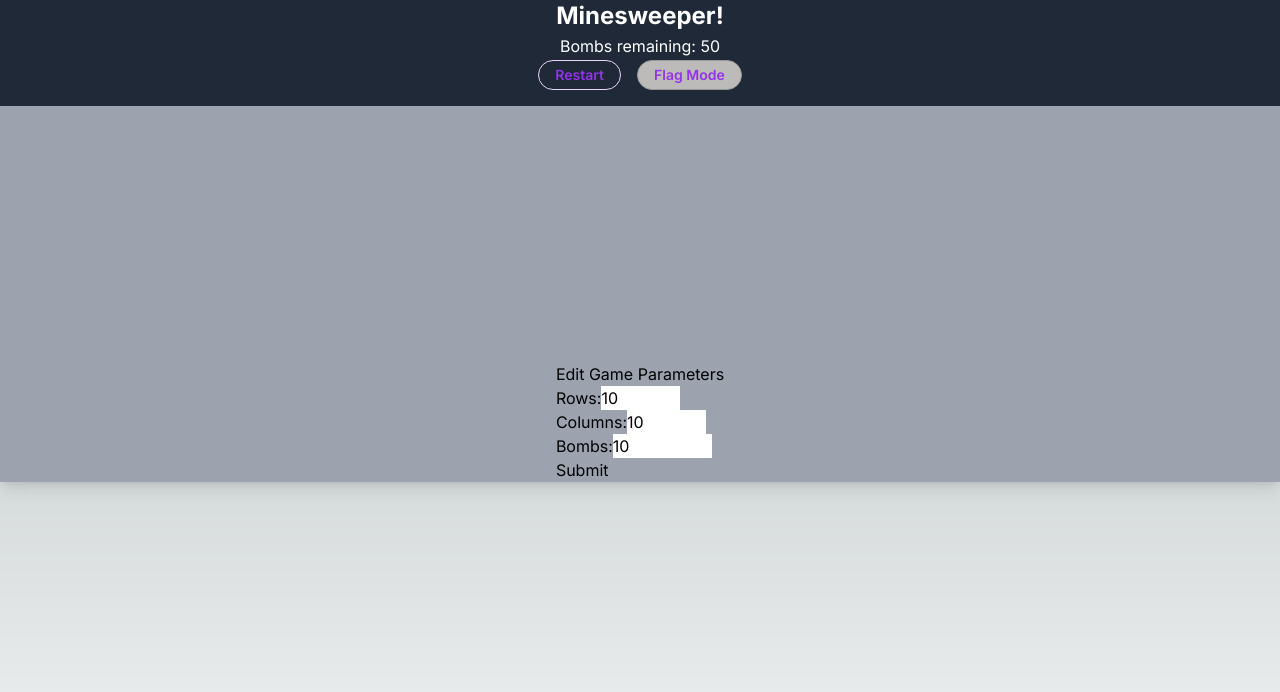
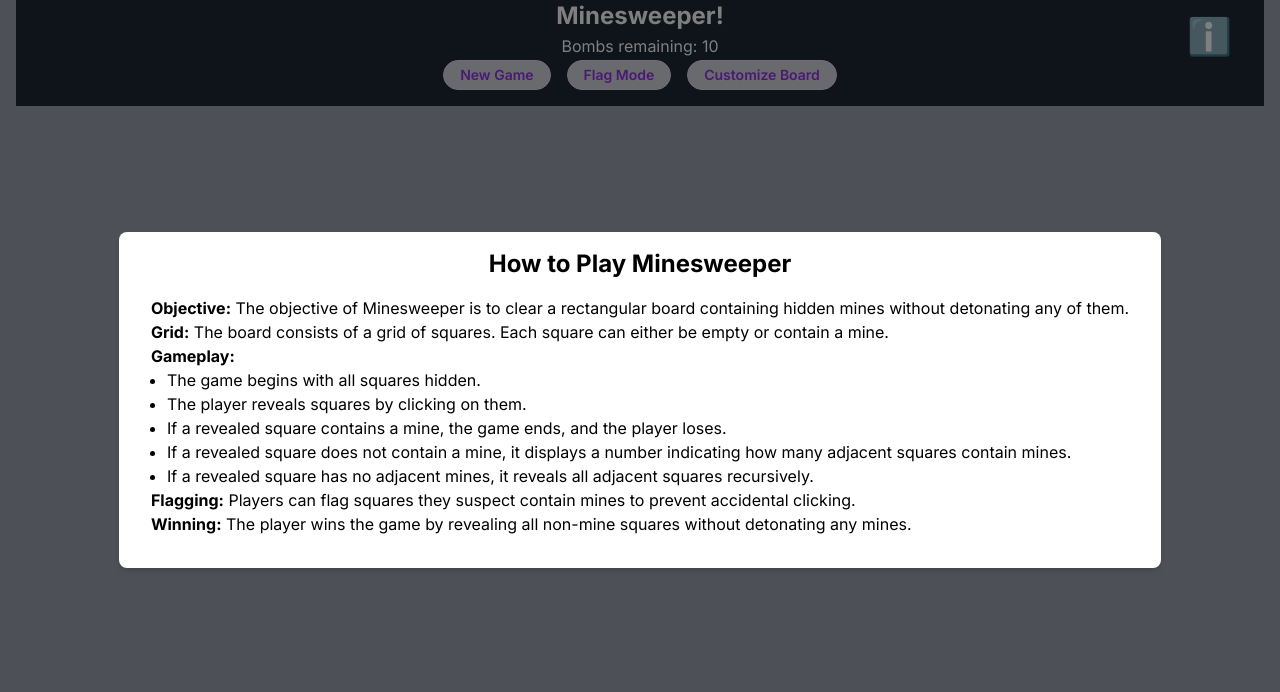
Before and after one commit to lo-maxwell/react-minesweeper, a Next.js app: page / in a window 1280 px wide. Shown: the top 692 px of the page. Built offline with nearby package versions, Linux system fonts and the light colour scheme.

Commit message:
added various ui

```diff
--- a/app/Board.tsx
+++ b/app/Board.tsx
@@ -58,7 +58,7 @@ export function Board({width, height, numBombs, squares, handleLeftClick, handle
     return (
       <>
       {rows.map((row) => (
-        <div className="board-row" key={row}>
+        <div className="board-row flex" key={row}>
           {cols.map((col) => {
             const index = row * width + col;
             return (<Square
--- a/app/Config.tsx
+++ b/app/Config.tsx
@@ -1,9 +1,9 @@
-import React from 'react'
+import React, { useEffect } from 'react'
 
 type inputChangeHandler = (e: React.ChangeEvent<HTMLInputElement>) => void;
 type submitHandler = (e: React.FormEvent<HTMLFormElement>) => void;
 
-function GameConfigForm({formData, handleInputChange, handleSubmit}: {formData: {rows: string, cols: string, numBombs: string}, handleInputChange: inputChangeHandler, handleSubmit: submitHandler}) {
+function GameConfigForm({formData, setFormData, handleInputChange, handleSubmit, showForm, setShowForm, originalForm}: {formData: {rows: string, cols: string, numBombs: string}, setFormData: Function, handleInputChange: inputChangeHandler, handleSubmit: submitHandler, showForm: boolean, setShowForm: Function, originalForm: {rows: string, cols: string, numBombs: string}}) {
 	function renderConfigInput({inputType, inputID, inputName, inputValue, minValue, maxValue}: {inputType: string, inputID: string, inputName: string, inputValue: string, minValue: string, maxValue: string}) {
 		return (<input
 			type={inputType}
@@ -14,12 +14,44 @@ function GameConfigForm({formData, handleInputChange, handleSubmit}: {formData:
 			min={minValue}
 			max={maxValue}
 			step="1"
+			className="text-right mr-10"
+			style={{
+				WebkitAppearance: 'none',
+				MozAppearance: 'textfield',
+				margin: 0
+			}}
 	  	/>);
 	}
 
+	const handleClickOutside = (event: any) => {
+		const target = event.target as HTMLElement;
+		const configElement = document.querySelector('.config-form');
+		// console.log(target);
+		// console.log(configElement);
+		// Check if the click occurred outside the target element
+		if (configElement && !configElement.contains(target)) {
+			// console.log("outside");
+			setShowForm(false);
+			setFormData(originalForm);
+		}
+	  };
+
+	useEffect(() => {
+		// console.log("test");
+	// Add event listener when the component mounts
+	document.body.addEventListener('click', handleClickOutside);
+
+	// Remove event listener when the component unmounts
+	return () => {
+		// console.log("untest");
+		document.body.removeEventListener('click', handleClickOutside);
+	};
+	}, [showForm]); // Only re-run the effect if showForm changes
+
 	return (
 	  <form onSubmit={handleSubmit}>
-		<div>
+		<div className="max-w-xs flex flex-col">
+			<div className="flex justify-between">
 			<label htmlFor="rows">Rows:</label>
 			{renderConfigInput({
 				inputType: "number",
@@ -30,7 +62,7 @@ function GameConfigForm({formData, handleInputChange, handleSubmit}: {formData:
 				maxValue: "100"
 				})}
 			</div>
-		<div>
+			<div className="flex justify-between">
 			<label htmlFor="cols">Columns:</label>
 			{renderConfigInput({
 				inputType: "number",
@@ -41,7 +73,7 @@ function GameConfigForm({formData, handleInputChange, handleSubmit}: {formData:
 				maxValue: "100"
 				})}
 			</div>
-		<div>
+			<div className="flex justify-between">
 			<label htmlFor="numBombs">Bombs:</label>
 			{renderConfigInput({
 				inputType: "number",
@@ -52,21 +84,33 @@ function GameConfigForm({formData, handleInputChange, handleSubmit}: {formData:
 				maxValue: "10000"
 				})}
 			</div>
-		<button type="submit">Submit</button>
+		</div>
+		<div className="pt-4">
+			<button type="submit" className="bg-gray-300 px-4 py-1 text-sm text-purple-600 font-semibold rounded-full border border-purple-200 hover:text-white hover:bg-purple-600 hover:border-transparent focus:outline-none focus:ring-2 focus:ring-purple-600 focus:ring-offset-2">Submit</button>
+		</div>
 	  </form>
 	);
 
   }
 
-export function Config({formData, handleInputChange, handleSubmit}: any) {
+export function Config({formData, setFormData, handleInputChange, handleSubmit, showForm, setShowForm, originalForm, setOriginalForm}: any) {
 	return (
-		<div className="config">
-			<button>Edit Game Parameters</button>
+		<div className={`config fixed inset-0 flex items-center justify-center bg-black bg-opacity-50 ${showForm ? `` : `hidden`}`}>
+			<div className="config-form bg-white p-8 rounded-lg shadow-md justify-between items-center">
+				<div className="text-lg flex justify-center pb-4">
+				Edit Game Parameters
+				</div>
+
 			<GameConfigForm
 			formData={formData}
+			setFormData={setFormData}
 			handleInputChange={handleInputChange}
 			handleSubmit={handleSubmit}
+			showForm={showForm}
+			setShowForm={setShowForm}
+			originalForm={originalForm}
 			/>
+			</div>
 		</div>
 	);
 }
--- /dev/null
+++ b/app/InstructionPage.tsx
@@ -0,0 +1,47 @@
+import React, { useEffect } from 'react'
+
+export function InstructionPage({showInstructions, setShowInstructions}: {showInstructions: boolean, setShowInstructions: Function}) {
+	const handleClickOutside = (event: any) => {
+		const target = event.target as HTMLElement;
+		const configElement = document.querySelector('.instruction-page');
+		// console.log(target);
+		// console.log(configElement);
+		// Check if the click occurred outside the target element
+		if (configElement && !configElement.contains(target)) {
+			// console.log("outside");
+			setShowInstructions(false);
+		}
+	  };
+
+	useEffect(() => {
+		// console.log("test");
+	// Add event listener when the component mounts
+	document.body.addEventListener('click', handleClickOutside);
+
+	// Remove event listener when the component unmounts
+	return () => {
+		// console.log("untest");
+		document.body.removeEventListener('click', handleClickOutside);
+	};
+	}, [showInstructions]); // Only re-run the effect if showForm changes
+
+	return (
+		<div className={`${showInstructions ? `` : `hidden`} fixed inset-0 flex items-center justify-center bg-black bg-opacity-50 `}>
+			<div className="instruction-page bg-white pt-4 p-8 rounded-lg shadow-md justify-between items-center overflow-x-auto">
+			<div className="text-2xl font-bold text-center pb-4">How to Play Minesweeper</div>
+			<div><strong>Objective:</strong> The objective of Minesweeper is to clear a rectangular board containing hidden mines without detonating any of them.</div>
+			<div><strong>Grid:</strong> The board consists of a grid of squares. Each square can either be empty or contain a mine.</div>
+			<div><strong>Gameplay:</strong></div>
+			<ul className="list-disc ml-4">
+				<li>The game begins with all squares hidden.</li>
+				<li>The player reveals squares by clicking on them.</li>
+				<li>If a revealed square contains a mine, the game ends, and the player loses.</li>
+				<li>If a revealed square does not contain a mine, it displays a number indicating how many adjacent squares contain mines.</li>
+				<li>If a revealed square has no adjacent mines, it reveals all adjacent squares recursively.</li>
+			</ul>
+			<div><strong>Flagging:</strong> Players can flag squares they suspect contain mines to prevent accidental clicking.</div>
+			<div><strong>Winning:</strong> The player wins the game by revealing all non-mine squares without detonating any mines.</div>
+			</div>
+		</div>
+	);
+}
--- a/app/globals.css
+++ b/app/globals.css
@@ -46,7 +46,7 @@ h3 {
 }
 
 .flag-mode-off {
-  background: rgb(189, 186, 186);
+  background: rgb(186, 186, 186);
   border: 1px solid #999;
 }
 
--- a/app/page.tsx
+++ b/app/page.tsx
@@ -4,11 +4,12 @@
 import React, { useEffect, useState } from 'react';
 import { Config } from './Config';
 import { SquareType, DEFAULT_BOARD_SIZE, Board } from './Board';
+import { InstructionPage } from './InstructionPage';
 
 export default function Game() {
   const [width, setWidth] = useState(10);
   const [height, setHeight] = useState(10);
-  const [numBombs, setNumBombs] = useState(50);
+  const [numBombs, setNumBombs] = useState(10);
   const generateSquare = (): SquareType =>  ['Hidden', false, 0];
   const generateRow = (width: number) => ():  Array<SquareType> => Array(width).fill(0).map(generateSquare);
   // const initialSquares = new Array(height).fill(0).map(generateRow(width));
@@ -22,9 +23,17 @@ export default function Game() {
   const [squaresRevealed, setSquaresRevealed] = useState(0);
   const [numFlags, setNumFlags] = useState(0);
   let gameSetup = squaresRevealed===0;
+  const [showForm, setShowForm] = useState(false);
+  const [showInstructions, setShowInstructions] = useState(true);
 
   //Config Form
   const [formData, setFormData] = useState({
+    rows: String(DEFAULT_BOARD_SIZE),
+    cols: String(DEFAULT_BOARD_SIZE),
+    numBombs: String(DEFAULT_BOARD_SIZE)
+  });
+
+  const [originalFormData, setOriginalFormData] = useState({
     rows: String(DEFAULT_BOARD_SIZE),
     cols: String(DEFAULT_BOARD_SIZE),
     numBombs: String(DEFAULT_BOARD_SIZE)
@@ -46,6 +55,8 @@ export default function Game() {
     // console.log('Form submitted', formData);
     const newData = handleGameFormSubmitHelper();
     setFormData(newData);
+    setOriginalFormData(newData);
+    setShowForm(false);
   };
 
   function handleGameFormSubmitHelper() {
@@ -238,6 +249,9 @@ export default function Game() {
   const restartBoard = () => {
     const newData = handleGameFormSubmitHelper();
     setFormData(newData);
+    setOriginalFormData({ rows: newData['rows'],
+                          cols: newData['cols'],
+                          numBombs: newData['numBombs']});
     const newHeight = parseInt(newData.rows, 10);
     const newWidth = parseInt(newData.cols, 10);
     const newNumBombs = parseInt(newData.numBombs, 10);
@@ -255,6 +269,14 @@ export default function Game() {
     setNumFlags(0);
   }
 
+  const showConfigForm = () => {
+    setShowForm(true);
+  }
+
+  const showInstructionsPage = () => {
+    setShowInstructions(true);
+  }
+
   const invertFlagMode = () => {
     setFlagMode(!flagMode);
   }
@@ -264,7 +286,7 @@ export default function Game() {
     if (flagMode) {
       return <button onClick={invertFlagMode} className="flag-mode-on px-4 py-1 text-sm text-purple-600 font-semibold rounded-full border border-purple-200 hover:text-white hover:bg-purple-600 hover:border-transparent focus:outline-none focus:ring-2 focus:ring-purple-600 focus:ring-offset-2">Flag Mode</button>;
     } else {
-      return <button onClick={invertFlagMode} className="flag-mode-off px-4 py-1 text-sm text-purple-600 font-semibold rounded-full border border-purple-200 hover:text-white hover:bg-purple-600 hover:border-transparent focus:outline-none focus:ring-2 focus:ring-purple-600 focus:ring-offset-2">Flag Mode</button>;
+      return <button onClick={invertFlagMode} className="bg-gray-300 px-4 py-1 text-sm text-purple-600 font-semibold rounded-full border border-purple-200 hover:text-white hover:bg-purple-600 hover:border-transparent focus:outline-none focus:ring-2 focus:ring-purple-600 focus:ring-offset-2">Flag Mode</button>;
     }
 
   }
@@ -275,16 +297,24 @@ export default function Game() {
 
   return (
     <>
-    <div className="mx-auto space-y-2 shadow-lg bg-gray-400">
+    <div className="fixed px-4 inset-0 mx-auto space-y-2 shadow-lg bg-gray-400 h-screen overflow-x-auto overflow-y-auto">
       <div className="text-center space-y-0.5 px-8 pb-4 bg-gray-800 text-white ">
-        <div className="text-2xl font-bold">Minesweeper!</div>
+        <div className="flex">
+          <span className="flex-1 mr-auto invisible"> . </span>
+          <span className="flex-1 text-2xl font-bold justify-center">Minesweeper!</span>
+          <span className="flex flex-1 justify-end relative"><button onClick={showInstructionsPage} className="text-4xl absolute top-4 right-0">ℹ️</button></span>
+
+        </div>
         {renderGameStatus()}
         <div className="space-x-4">
-          <button onClick={restartBoard} className="px-4 py-1 text-sm text-purple-600 font-semibold rounded-full border border-purple-200 hover:text-white hover:bg-purple-600 hover:border-transparent focus:outline-none focus:ring-2 focus:ring-purple-600 focus:ring-offset-2">Restart</button>
+          <button onClick={restartBoard} className="bg-gray-300 px-4 py-1 text-sm text-purple-600 font-semibold rounded-full border border-purple-200 hover:text-white hover:bg-purple-600 hover:border-transparent focus:outline-none focus:ring-2 focus:ring-purple-600 focus:ring-offset-2">New Game</button>
           {renderFlagModeButton()}
+          <button onClick={showConfigForm} className="bg-gray-300 px-4 py-1 text-sm text-purple-600 font-semibold rounded-full border border-purple-200 hover:text-white hover:bg-purple-600 hover:border-transparent focus:outline-none focus:ring-2 focus:ring-purple-600 focus:ring-offset-2">Customize Board</button>
+
         </div>
       </div>
-      <div className="flex justify-center">
+      <div className="flex justify-center w-screen-8">
+        <div className="flex justify-left overflow-x-auto flex-wrap">
           <Board
           width={width}
           height={height}
@@ -294,11 +324,22 @@ export default function Game() {
           handleRightClick={handleRightClick}
           />
         </div>
+      </div>
       <div className="flex justify-center">
         <Config
           formData={formData}
+          setFormData={setFormData}
           handleInputChange={handleGameConfigFormInputChange}
           handleSubmit={handleGameConfigFormSubmit}
+          showForm={showForm}
+          setShowForm={setShowForm}
+          originalForm={originalFormData}
+        />
+      </div>
+      <div className="">
+        <InstructionPage
+          showInstructions={showInstructions}
+          setShowInstructions={setShowInstructions}
         />
       </div>
     </div>
```
Also changed, not shown: app/board.css (+4 -4 lines), 1 other file (tests, documents, lock files or other folders). Lines whose indentation alone changed are shown as unchanged.
